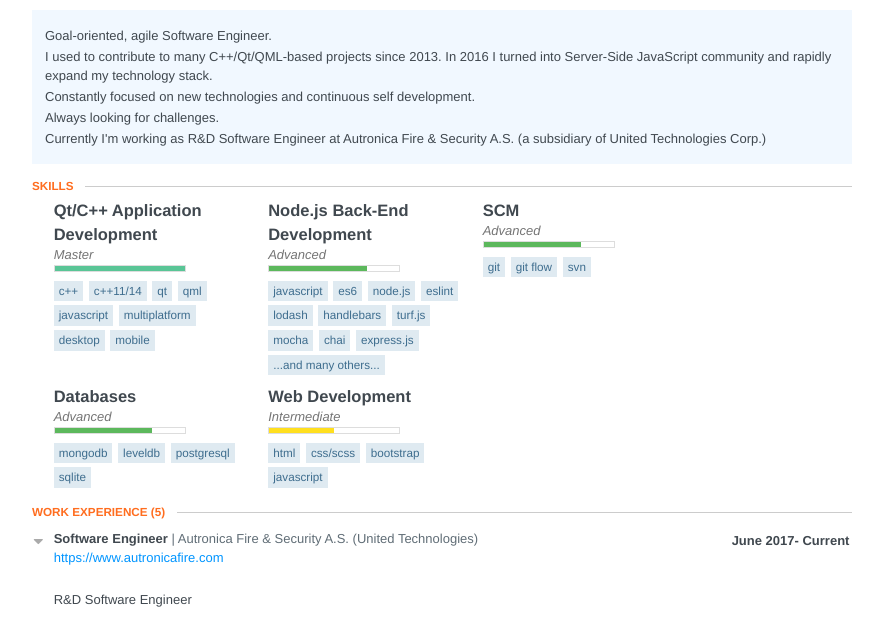
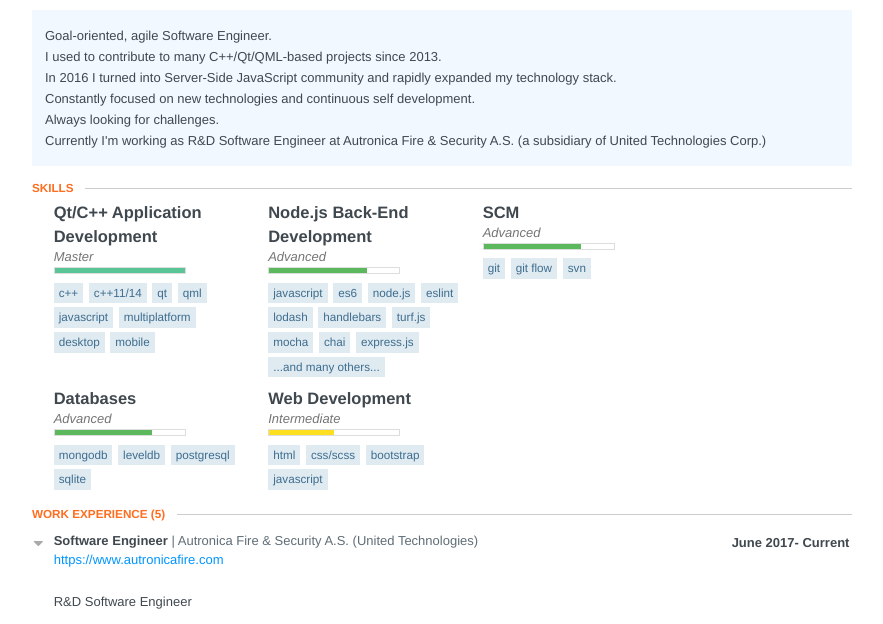
Before and after one commit to mojtekossowski/mojtekossowski.github.io, a plain HTML site: page index.html in a window 1280 px wide. Shown: the part 153-777 px from the top of the page, without its empty margins (198-1081 px from the left). Drawn offline with Linux system fonts and the light colour scheme.

Commit message:
Resume update

```diff
--- a/index.html
+++ b/index.html
@@ -830,7 +830,7 @@ ul.courses li:hover {
 
     	<section class="section main-summary">
     		<section>
-    			<div><p>Goal-oriented, agile Software Engineer.</p><p>I used to contribute to many C++/Qt/QML-based projects since 2013. In 2016 I turned into Server-Side JavaScript community and rapidly expand my technology stack.</p><p>Constantly focused on new technologies and continuous self development.</p><p>Always looking for challenges.</p><p>Currently I'm working as R&D Software Engineer at Autronica Fire & Security A.S. (a subsidiary of United Technologies Corp.)</p></div>
+    			<div><p>Goal-oriented, agile Software Engineer.</p><p>I used to contribute to many C++/Qt/QML-based projects since 2013.</p><p>In 2016 I turned into Server-Side JavaScript community and rapidly expanded my technology stack.</p><p>Constantly focused on new technologies and continuous self development.</p><p>Always looking for challenges.</p><p>Currently I'm working as R&D Software Engineer at Autronica Fire & Security A.S. (a subsidiary of United Technologies Corp.)</p></div>
     		</section>
     	</section>
 
```
Also changed, not shown: 1 other file.
